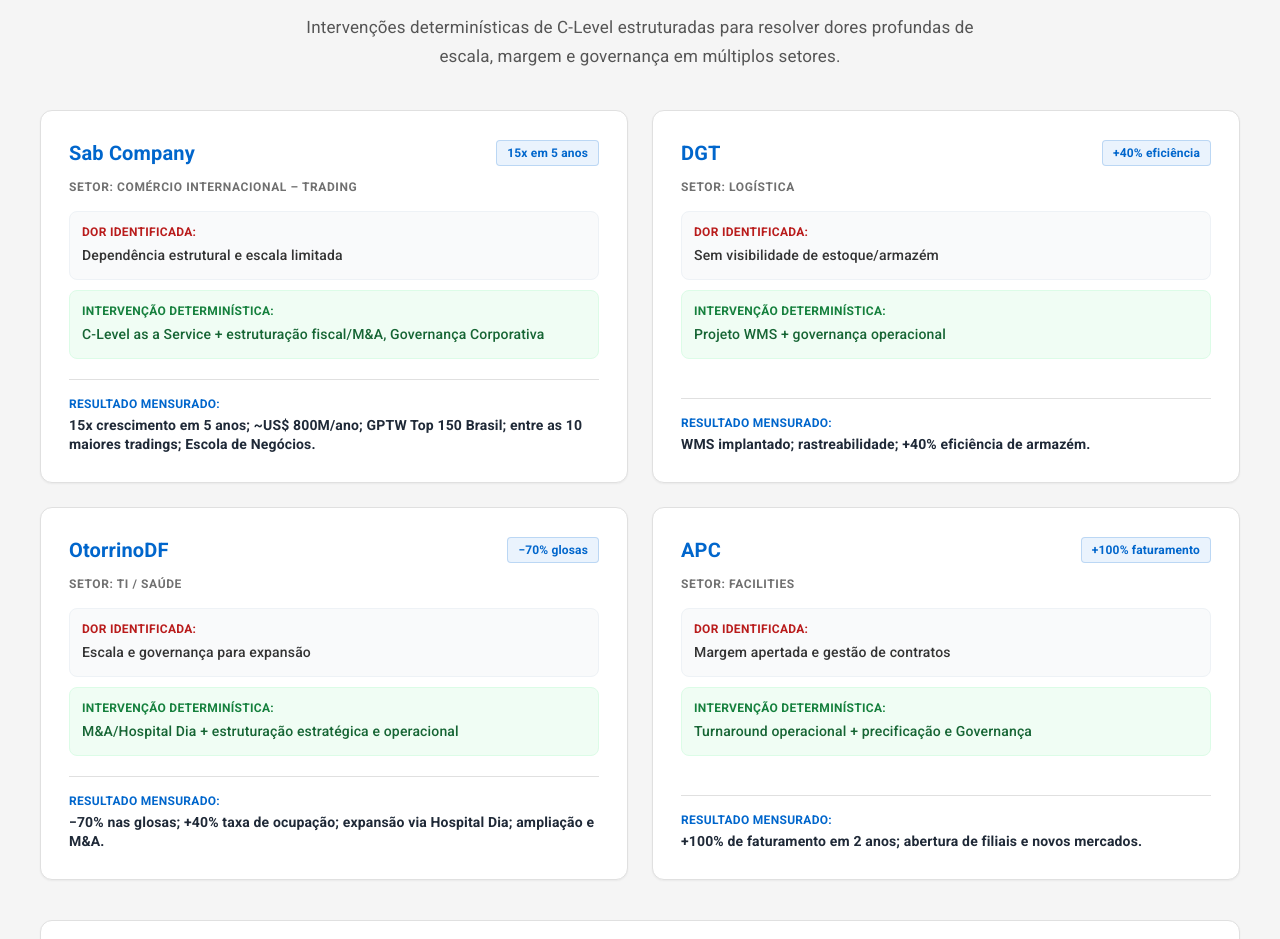
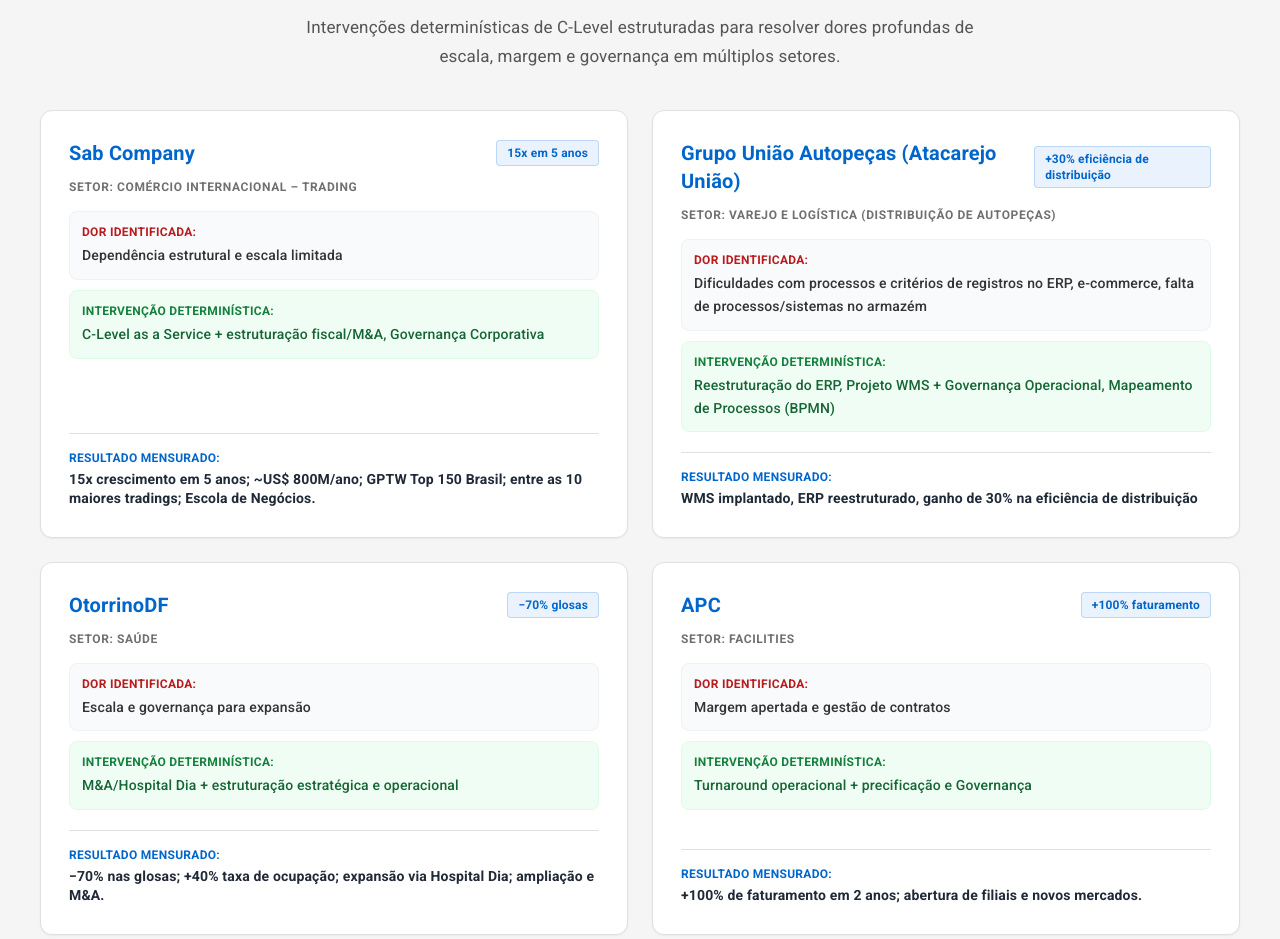
Before and after one commit to joaobatista52/site-institucional-vetor-master-iy7wtz63x, a React (Vite) app: page / in a window 1280 px wide. Shown: the part 6700-7639 px from the top of the page. Built offline with nearby package versions, Linux system fonts and the light colour scheme; what pocketbase would draw is missing.

Commit message:
Atualiza cases reais: substitui DGT por Grupo União Autopeças e ajusta setor do OtorrinoDF para Saúde

```diff
--- a/src/lib/pocketbase/errors.ts
+++ b/src/lib/pocketbase/errors.ts
@@ -24,6 +24,10 @@
   if (error instanceof ClientResponseError) {
     return error.status === 401 || error.status === 403
   }
+  if (error && typeof error === 'object' && 'status' in error) {
+    const status = (error as { status: unknown }).status
+    return status === 401 || status === 403
+  }
   return false
 }
 
--- a/src/lib/pocketbase/schema.json
+++ b/src/lib/pocketbase/schema.json
@@ -1,5 +1,5 @@
 {
-  "generatedAt": "2026-09-28T18:11:07.841Z",
+  "generatedAt": "2026-09-28T18:44:53.526Z",
   "collections": [
     {
       "name": "users",
--- a/src/pages/Index.tsx
+++ b/src/pages/Index.tsx
@@ -281,16 +281,17 @@
     tag: '15x em 5 anos',
   },
   {
-    company: 'DGT',
-    sector: 'Logística',
-    pain: 'Sem visibilidade de estoque/armazém',
-    intervention: 'Projeto WMS + governança operacional',
-    result: 'WMS implantado; rastreabilidade; +40% eficiência de armazém.',
-    tag: '+40% eficiência',
+    company: 'Grupo União Autopeças (Atacarejo União)',
+    sector: 'Varejo e Logística (distribuição de autopeças)',
+    pain: 'Dificuldades com processos e critérios de registros no ERP, e-commerce, falta de processos/sistemas no armazém',
+    intervention:
+      'Reestruturação do ERP, Projeto WMS + Governança Operacional, Mapeamento de Processos (BPMN)',
+    result: 'WMS implantado, ERP reestruturado, ganho de 30% na eficiência de distribuição',
+    tag: '+30% eficiência de distribuição',
   },
   {
     company: 'OtorrinoDF',
-    sector: 'TI / Saúde',
+    sector: 'Saúde',
     pain: 'Escala e governança para expansão',
     intervention: 'M&A/Hospital Dia + estruturação estratégica e operacional',
     result: '−70% nas glosas; +40% taxa de ocupação; expansão via Hospital Dia; ampliação e M&A.',
```
Also changed, not shown: .skip.config.json.
